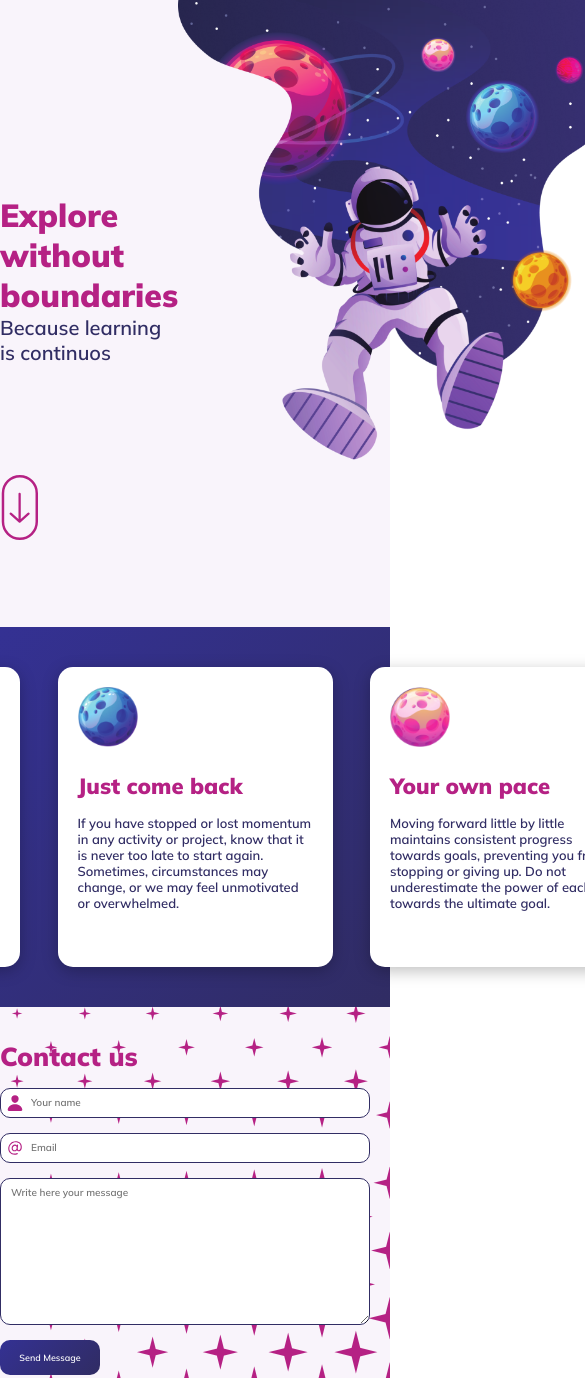
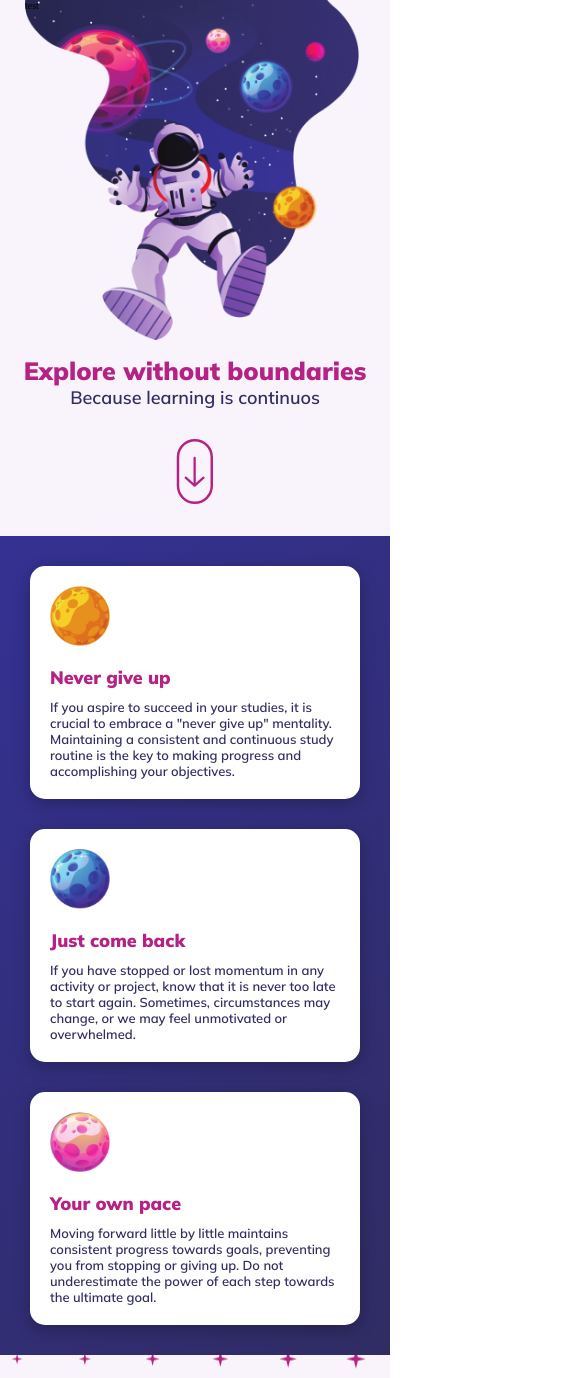
Before and after one commit to MoaraMiranda/exploreSemLimites, a plain HTML site: page index.html in a window 390 px wide. Shown: the top 1378 px of the page, 585 px wide, since content can reach past the window. Drawn offline with Linux system fonts and the light colour scheme.

Commit message:
Added media query to be responsive

```diff
--- a/index.html
+++ b/index.html
@@ -14,19 +14,20 @@
 <body>
 
   <header>
-    <section class="container">
+    <section class="containerHeader">
       <div class="head">
         <h1>Explore without boundaries</h1>
         <h2 class="genericText">Because learning is continuos</h2>
         <img class="arrowImg" src="./images/arrow.svg" alt="pink arrow pointing down">
       </div>
-      <!-- <img src="./images/astronaut.png" alt="astronaut flying on space"> -->
-      <img class="astro" src="./images/astronautDesktop.png" alt="astronaut flying on space">
+      <div class="astro">test
+        <!-- <img src="./images/astronautDesktop.png" alt="astronaut flying on space"> -->
+      </div>
     </section>
   </header>
   <main>
     <section class="cards">
-      <div class="container cardsWrapper">
+      <div class="cardsWrapper">
         <div class="card">
           <img src="/images/yellowPlanet.png" alt="Yellow planet">
           <div>
@@ -64,7 +65,7 @@
       </div>
     </section>
     <section class="contact stars">
-      <div class="container">
+      <div class="containerContact">
         <div class="contactInput">
           <h2>Contact us</h2>
           <input class="iconPerson" type="text" placeholder="Your name">
--- a/styles.css
+++ b/styles.css
@@ -12,22 +12,18 @@
   font-size: 62.5%;
 }
 
-.container {
-  max-width: 90rem;
-  display: flex;
-  flex: 1;
-}
-
 /* Header */
 header {
   background-color: var(--bg-heading);
+  padding-bottom: 6rem;
 }
-header section {
+header section.containerHeader {
   display: flex;
   margin: auto;
+  justify-content: center;
 }
 .head {
-  margin: 19.5rem auto 8.5rem;
+  margin-top: 19.5rem;
 }
 h1 {
   font-size: 3.2rem;
@@ -46,23 +42,32 @@ h1 {
   height: 6.5rem;
   margin-top: 11rem;
 }
-.astro {
+header section div.astro {
+  background-image: url(/images/astronautDesktop.png);
+  background-size: contain;
+  background-repeat: no-repeat;
   width: 45rem;
-  height: 46rem;
+  height: 45rem;
 }
+/********************************
+ Main
+********************************/
 
-/* Main - cards*/
 main {
   display: flex;
   flex-direction: column;
   margin: auto;
 }
 
+/********************************
+ Main - cards
+********************************/
+
 main section.cards {
-  background: var(--bg-main-footer);
   display: flex;
   justify-content: center;
-  padding: 4rem 7rem;
+  padding: 4rem 0;
+  background: var(--bg-main-footer);
 }
 
 main section div.cardsWrapper {
@@ -79,8 +84,8 @@ main section div.card {
   display: flex;
   flex-direction: column;
   align-items: flex-start;
-  width: 30rem;
-  height: 30rem;
+  max-width: 27rem;
+  height: 31rem;
 }
 main section div.card img {
   width: 6rem;
@@ -102,7 +107,15 @@ main section div.card div p {
   font-weight: 600;
 }
 
-/* Main - Contact*/
+/********************************
+Main - Contact
+********************************/
+
+.containerContact {
+  max-width: 90rem;
+  display: flex;
+  flex: 1;
+}
 main section.contact {
   display: flex;
   justify-content: center;
@@ -122,11 +135,11 @@ main section.contact h2 {
   font-size: 2.6rem;
   font-weight: 900;
 }
-main section input{
+main section input {
   padding: 0.75rem 1rem 0.75rem 3rem;
 }
-main section textarea{
-  padding:  0.75rem 1rem 0.75rem 1rem;
+main section textarea {
+  padding: 0.75rem 1rem 0.75rem 1rem;
 }
 main section input,
 textarea {
@@ -158,7 +171,7 @@ main section button {
   background-position-y: 50%;
   background-position-x: 1.5%;
 }
-.iconEmail{
+.iconEmail {
   background-image: url(./images/at.svg);
   background-repeat: no-repeat;
   background-size: 18px;
@@ -166,6 +179,7 @@ main section button {
   background-position-x: 1.5%;
 }
 .stars {
+  min-width: 100%;
   min-height: 100%;
   background-image: url(./images/bgStars.png);
   background-repeat: no-repeat;
@@ -182,3 +196,102 @@ footer {
   font-weight: 600;
   padding: 1rem;
 }
+
+@media (max-width: 960px) {
+  .containerHeader,
+  .cardsWrapper,
+  .containerContact {
+    padding: 0 3rem 0 3rem;
+  }
+  header {
+    padding-bottom: 3rem;
+  }
+  .arrowImg {
+    margin-top: 7rem;
+  }
+}
+
+@media (max-width: 760px) {
+  .cardsWrapper {
+    padding: 0;
+  }
+  main section.cards {
+    padding: 10rem;
+  }
+  header section div.astro {
+    width: 105rem;
+    height: 45rem;
+  }
+  .head {
+    margin-top: 11.5rem;
+  }
+  header {
+    padding-bottom: 0;
+  }
+  main section.cards {
+    padding: 3rem;
+  }
+  main section div.card {
+    gap: 1.5rem;
+    max-width: 30rem;
+    height: 40rem;
+  }
+  main section div.cardsWrapper {
+    gap: 2.75rem;
+  }
+}
+@media (max-width: 400px) {
+  header section div.astro {
+    background-image: url(/images/astronaut.png);
+    background-size: contain;
+    background-repeat: no-repeat;
+    width: 34rem;
+    height: 34rem;
+  }
+  header section.containerHeader {
+    display: flex;
+    margin: auto;
+    flex-direction: column-reverse;
+    align-items: center;
+  }
+  .containerHeader, .cardsWrapper, .containerContact {
+    padding: 0;
+}
+.head {
+    margin-top: 1.5rem;
+    text-align: center;
+  }
+h1 {
+    font-size: 2.5rem;
+}
+.genericText {
+    font-size: 1.8rem;
+}
+.arrowImg {
+    margin: 3rem;
+    text-align: center;
+  }
+  main section div.cardsWrapper {
+    display: flex;
+    gap: 3rem;
+    justify-content: center;
+    flex-direction: column;
+}
+main section div.card {
+    gap: 2rem;
+    max-width: 100%;
+    height: 100%;
+}
+main section h4 {
+    font-size: 1.8rem;
+    margin-bottom: 1rem;
+}
+.stars{
+  display: none;
+}
+main section.contact {
+    height: 100%;
+    padding: 3rem;
+}
+
+}
```
